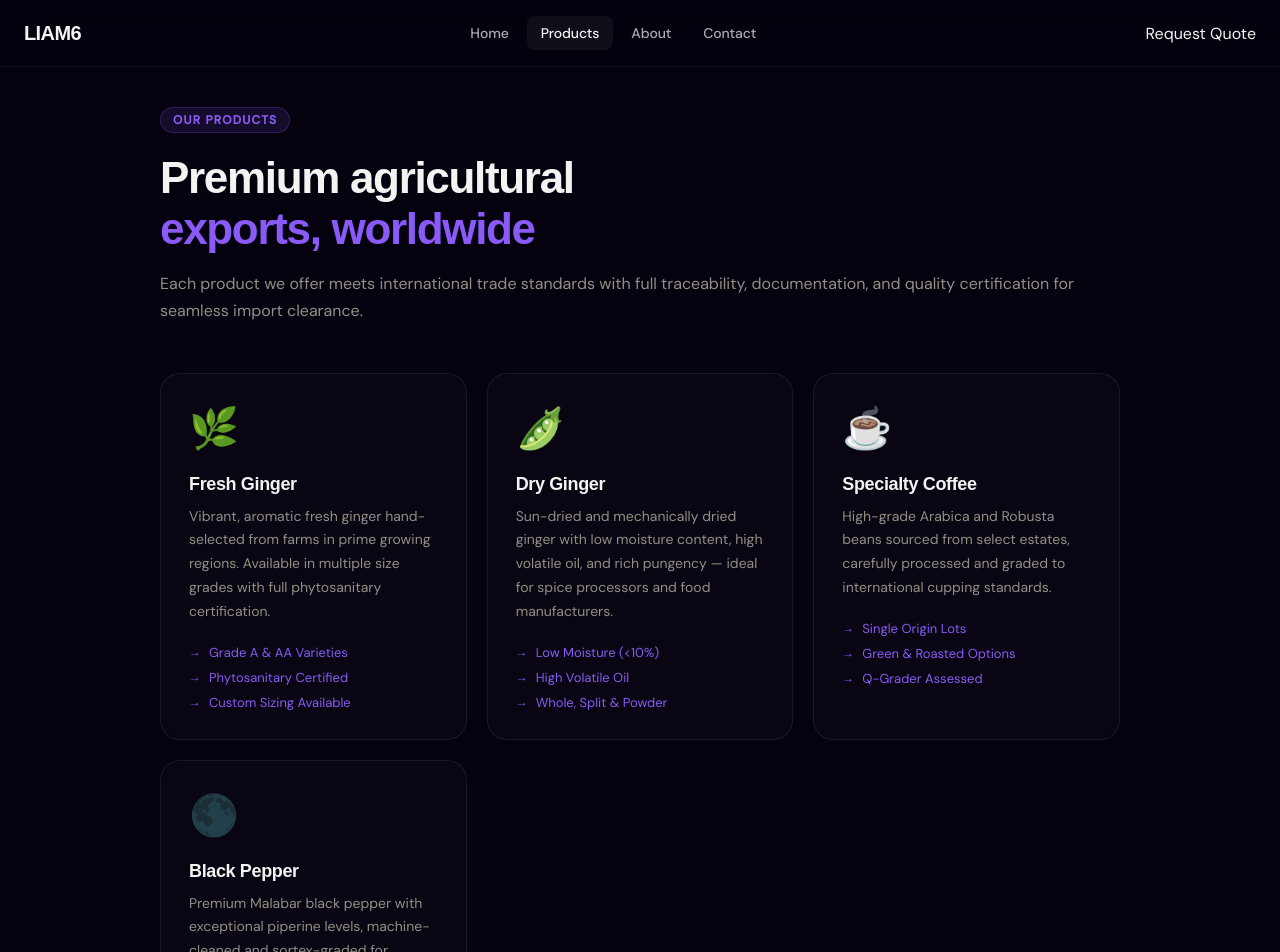
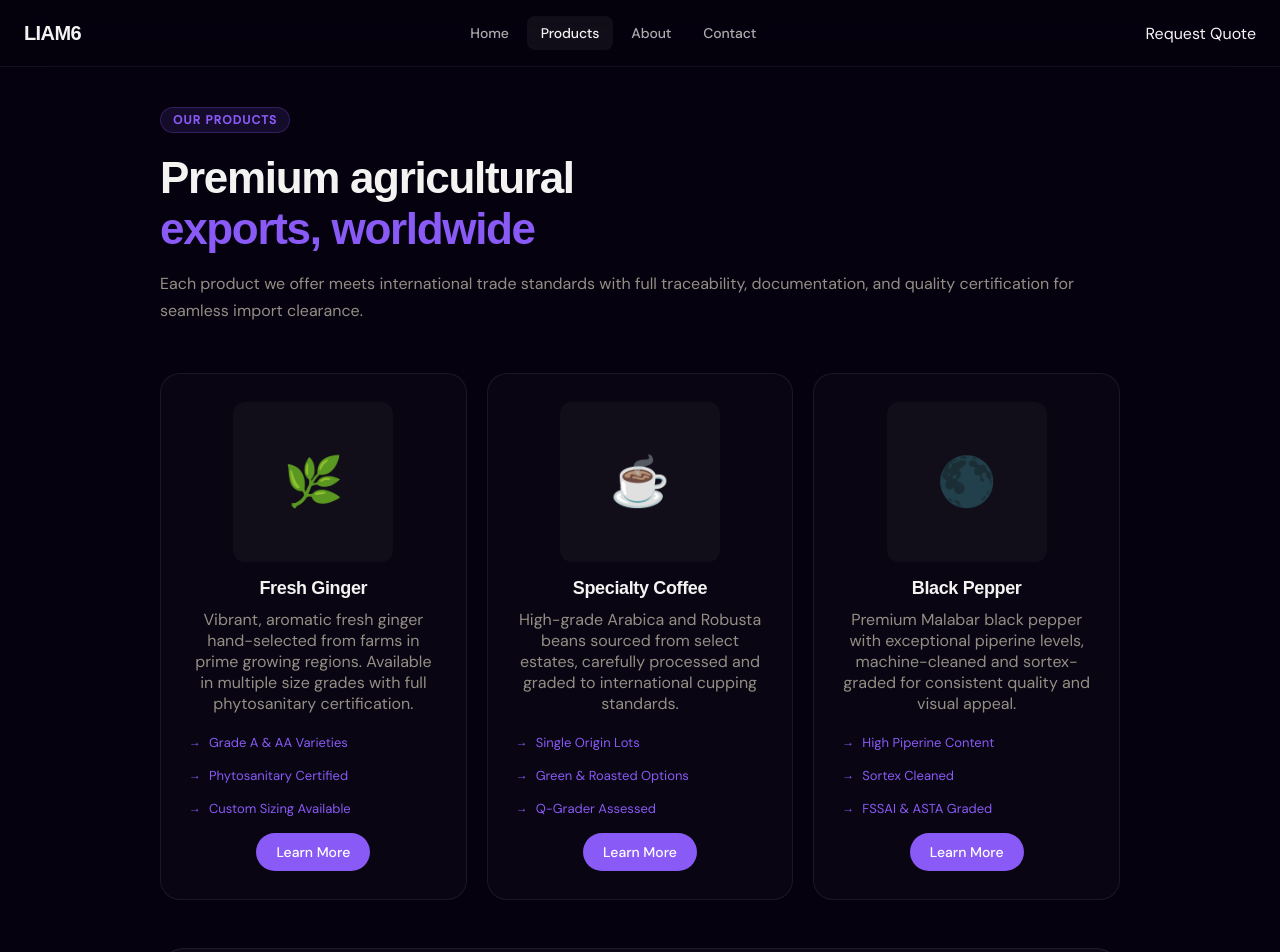
Before and after one commit to mithunurs17/startup-site, a React (Vite) app: page /products in a window 1280 px wide. Shown: the top 952 px of the page. Built offline with nearby package versions, Linux system fonts and the light colour scheme; a web font is replaced by a local one.

Commit message:
products info

```diff
--- a/src/pages/Products.tsx
+++ b/src/pages/Products.tsx
@@ -7,24 +7,21 @@ const productCards = [
     description: 'Vibrant, aromatic fresh ginger hand-selected from farms in prime growing regions. Available in multiple size grades with full phytosanitary certification.',
     features: ['Grade A & AA Varieties', 'Phytosanitary Certified', 'Custom Sizing Available'],
     icon: '🌿',
-  },
-  {
-    title: 'Dry Ginger',
-    description: 'Sun-dried and mechanically dried ginger with low moisture content, high volatile oil, and rich pungency — ideal for spice processors and food manufacturers.',
-    features: ['Low Moisture (<10%)', 'High Volatile Oil', 'Whole, Split & Powder'],
-    icon: '🫛',
+    slug: 'ginger',
   },
   {
     title: 'Specialty Coffee',
     description: 'High-grade Arabica and Robusta beans sourced from select estates, carefully processed and graded to international cupping standards.',
     features: ['Single Origin Lots', 'Green & Roasted Options', 'Q-Grader Assessed'],
     icon: '☕',
+    slug: 'coffee',
   },
   {
     title: 'Black Pepper',
     description: 'Premium Malabar black pepper with exceptional piperine levels, machine-cleaned and sortex-graded for consistent quality and visual appeal.',
     features: ['High Piperine Content', 'Sortex Cleaned', 'FSSAI & ASTA Graded'],
     icon: '🌑',
+    slug: 'black-pepper',
   },
 ];
 
@@ -34,7 +31,7 @@ export default function Products() {
       <div className="section-intro">
         <span className="section-pill">Our Products</span>
         <h2>
-          Premium agricultural<br/>
+          Premium agricultural<br />
           <span>exports, worldwide</span>
         </h2>
         <p>
@@ -45,22 +42,31 @@ export default function Products() {
 
       <div className="product-grid">
         {productCards.map((product) => (
-          <article key={product.title} className="product-card">
-            <div className="product-icon">{product.icon}</div>
-            <h3>{product.title}</h3>
-            <p>{product.description}</p>
-            <ul>
-              {product.features.map((f) => (
-                <li key={f}>{f}</li>
-              ))}
-            </ul>
+          <article key={product.title} className="product-card" style={{display: 'flex', flexDirection: 'column', alignItems: 'center', textAlign: 'center'}}>
+            <div style={{width: '100%', display: 'flex', justifyContent: 'center'}}>
+              <div style={{width: 160, height: 160, borderRadius: 12, background: 'rgba(255,255,255,0.03)', display: 'flex', alignItems: 'center', justifyContent: 'center', fontSize: '3rem'}}>{product.icon}</div>
+            </div>
+            <div style={{width: '100%', marginTop: '1rem'}}>
+              <h3>{product.title}</h3>
+              <p style={{color: 'hsl(var(--muted-foreground))', marginTop: '0.5rem'}}>{product.description}</p>
+              <ul style={{listStyle: 'none', padding: 0, marginTop: '0.75rem'}}>
+                {product.features.map((f) => (
+                  <li key={f} style={{marginTop: '0.5rem'}}>{f}</li>
+                ))}
+              </ul>
+              <div style={{marginTop: '1rem', display: 'flex', justifyContent: 'center'}}>
+                <Link to={`/products/${product.slug}`} className="btn btn-primary">Learn More</Link>
+              </div>
+            </div>
           </article>
         ))}
       </div>
 
       <div className="cta-banner">
         <p>Need custom specifications, bulk quantities, or private label options?</p>
-        <Link to="/contact" className="button button-primary">Contact Us for a Quotation</Link>
+        <Link to="/contact" className="btn btn-primary">
+          Contact Us for a Quotation
+        </Link>
       </div>
     </section>
   );
```
